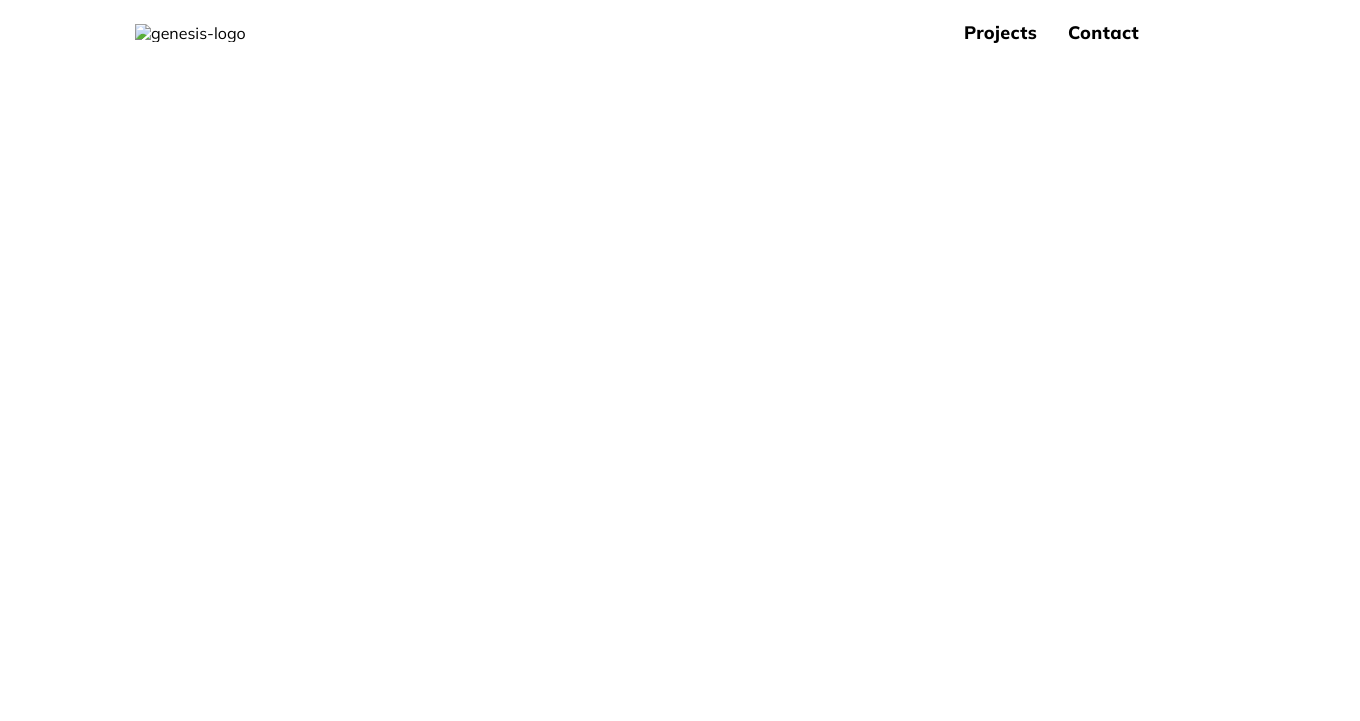
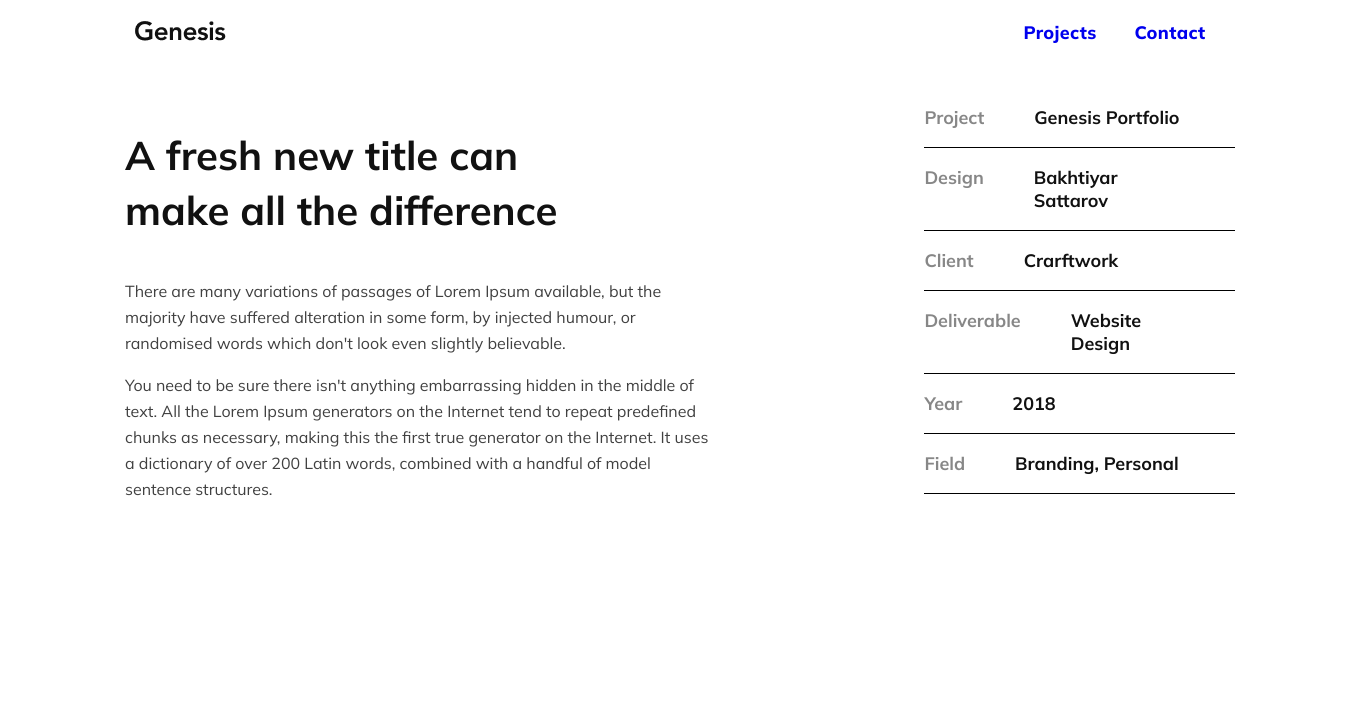
Before and after one commit to Thebeatkicks/genesis, a plain HTML site: page pages/projects.html in a window 1280 px wide. Shown: the top 721 px of the page, 1360 px wide, since content can reach past the window. Drawn offline with nearby package versions, Linux system fonts and the light colour scheme.

Commit message:
Added a picture, worked on project.html, soon done

```diff
--- a/pages/projects.html
+++ b/pages/projects.html
@@ -14,17 +14,75 @@
     <header>
         <div class="nav">
             <div class="logo">
-                <img src="images/Logo2.png" alt="genesis-logo" href="index.html">
+                <a href="../index.html"><img src="../images/Logo2.png" alt="genesis-logo"></a>
             </div>
             <div class="menu">
-                <button class="button__menu" href="pages/projects.html">Projects</button>
-                <button class="button__menu" href="pages/contact.html">Contact</button>
+                <button class="button__menu"><a href="projects.html">Projects</a></button>
+                <button class="button__menu"><a href="contact.html">Contact</a></button>
             </div>
 
         </div>
     </header>
         <main>
+            <section>
+            <div class="content-wrapper" style="width: 1260px;">
+                <div class="project__left">
+                    <h3 class="title__project">A fresh new title can<br> make all the difference</h3>
+                    <p class="project__content">There are many variations of passages of Lorem Ipsum available,
+                        but the majority have suffered alteration in some form, by injected humour,
+                        or randomised words which don't look even slightly believable.</p>
 
+                    <p class="project__content">You need to be sure there isn't anything embarrassing hidden in the middle
+                         of text. All the Lorem Ipsum generators on the Internet tend to repeat
+                          predefined chunks as necessary, making this the first true
+                        generator on the Internet. It uses a dictionary of over 200 Latin words,
+                        combined with a handful of model sentence structures.</p>
+                </div>
+                <div class="project__right">
+                    <div class="project__table">
+                        <div><p class="table__p trans__project">Project</p></div>
+                        <div><p class="table__p bold">Genesis Portfolio</p></div>
+                    </div>
+                    <div class="project__table">
+                        <div><p class="table__p trans__project">Design</p></div>
+                        <div><p class="table__p bold">Bakhtiyar Sattarov</p></div>
+                    </div>
+                    <div class="project__table">
+                        <div><p class="table__p trans__project">Client</p></div>
+                        <div><p class="table__p bold" style="text-align: end;">Crarftwork</p></div>
+                    </div>
+                    <div class="project__table">
+                        <div><p class="table__p trans__project">Deliverable</p></div>
+                        <div><p class="table__p bold">Website Design</p></div>
+                    </div>
+                    <div class="project__table">
+                        <div><p class="table__p trans__project">Year</p></div>
+                        <div><p class="table__p bold">2018</p></div>
+                    </div>
+                    <div class="project__table">
+                        <div><p class="table__p trans__project">Field</p></div>
+                        <div><p class="table__p bold">Branding, Personal</p></div>
+                </div>
+            </div>
+        </section>
+        <section>
+            <div>
+                    <img src="/images/one-ball.png">
+                    <p>
+                        There are many variations of passages of Lorem Ipsum available,
+                        but the majority have suffered alteration in some form, by injected humour,
+                        or randomised words which don't look even slightly believable.
+                        If you are going to use a passage of Lorem Ipsum, You need to be
+                        sure there isn't anything embarrassing hidden in the middle of text.
+                        You need to be sure there isn't anything embarrassing hidden in the middle of text.
+                    </p>
+            </div>
+            <div class="content-wrapper">
+                <div><img src="../images/green.png"></div>
+                <div><img src="../images/flower.png"></div>
+                <div><img src="../images/door.png"></div>
+            </div>
+        </section>
         </main>
 
     <footer>
--- a/styles/_fonts.scss
+++ b/styles/_fonts.scss
@@ -7,6 +7,30 @@ h3 {
     font-size: 28px;
     line-height: 38px;
     color: #111111;
+}
+
+.title__project {
+    font-family: 'Mulish';
+    font-style: normal;
+    font-weight: 700;
+    font-size: 40px;
+    line-height: 55px;
+    /* or 138% */
+
+    color: #111111;
+}
+
+.project__content {
+ font-family: 'Mulish';
+font-style: normal;
+font-weight: 400;
+font-size: 16px;
+line-height: 26px;
+color: #111111;
+mix-blend-mode: normal;
+opacity: 0.8;
+
+
 }
 
 h4 {
@@ -63,3 +87,23 @@ h5 {
     mix-blend-mode: normal;
     opacity: 0.6;
 }
+
+.bold {
+    font-family: 'Mulish';
+    font-style: normal;
+    font-weight: 700;
+    font-size: 18px;
+    line-height: 23px;
+    color: #111111;
+}
+
+.trans__project {
+    font-family: 'Mulish';
+    font-style: normal;
+    font-weight: 700;
+    font-size: 18px;
+    line-height: 23px;
+    color: #111111;
+    mix-blend-mode: normal;
+    opacity: 0.5;
+}
--- a/styles/_header.scss
+++ b/styles/_header.scss
@@ -1,8 +1,12 @@
 header {
-    width: 100%;
+    width: 1100px;
     height: 78px;
     margin-top:10px;
 
+}
+
+a {
+    text-decoration: none;
 }
 
 img {
--- a/styles/_main.scss
+++ b/styles/_main.scss
@@ -1,17 +1,20 @@
 main {
     display: flex;
     justify-items: center;
-    width: 100%;
+    width: 1110px;
     flex-wrap: wrap;
 
 }
 
+section {
+    width: 1110px;
+}
 .content-wrapper {
     position: relative;
-    min-width: 100%;
     display: flex;
     flex-direction: row;
-    width: 100%;
+    max-width: 100%;
+    height: 626px;
 }
 
 .content__left {
@@ -135,3 +138,34 @@ text-align: center;
     border-top:1px solid black;
     justify-items: end;
 }
+
+.project__left {
+    width: 635px;
+    height: 200px;
+
+}
+
+.project__right {
+    width: 50%;
+    height: 200px;
+    justify-items: end;
+
+}
+
+.project__table {
+    width: 60%;
+    justify-items: end;
+    display: flex;
+    flex-direction: row;
+    border-bottom:1px solid black;
+}
+
+div {
+    text-align: start;
+    margin-left: 0px;
+}
+
+.table__p {
+    margin-right: 50px;
+    text-align: left;
+}
--- a/styles/index.scss
+++ b/styles/index.scss
@@ -5,7 +5,7 @@
 
 body {
     font-family: fonts.$main-font;
-    max-width: 1110px;
+    width: 1110px;
     background-color: #ffff;
     padding-left: 125px;
     padding-right: 125px;
```
Also changed, not shown: styles/index.css.
